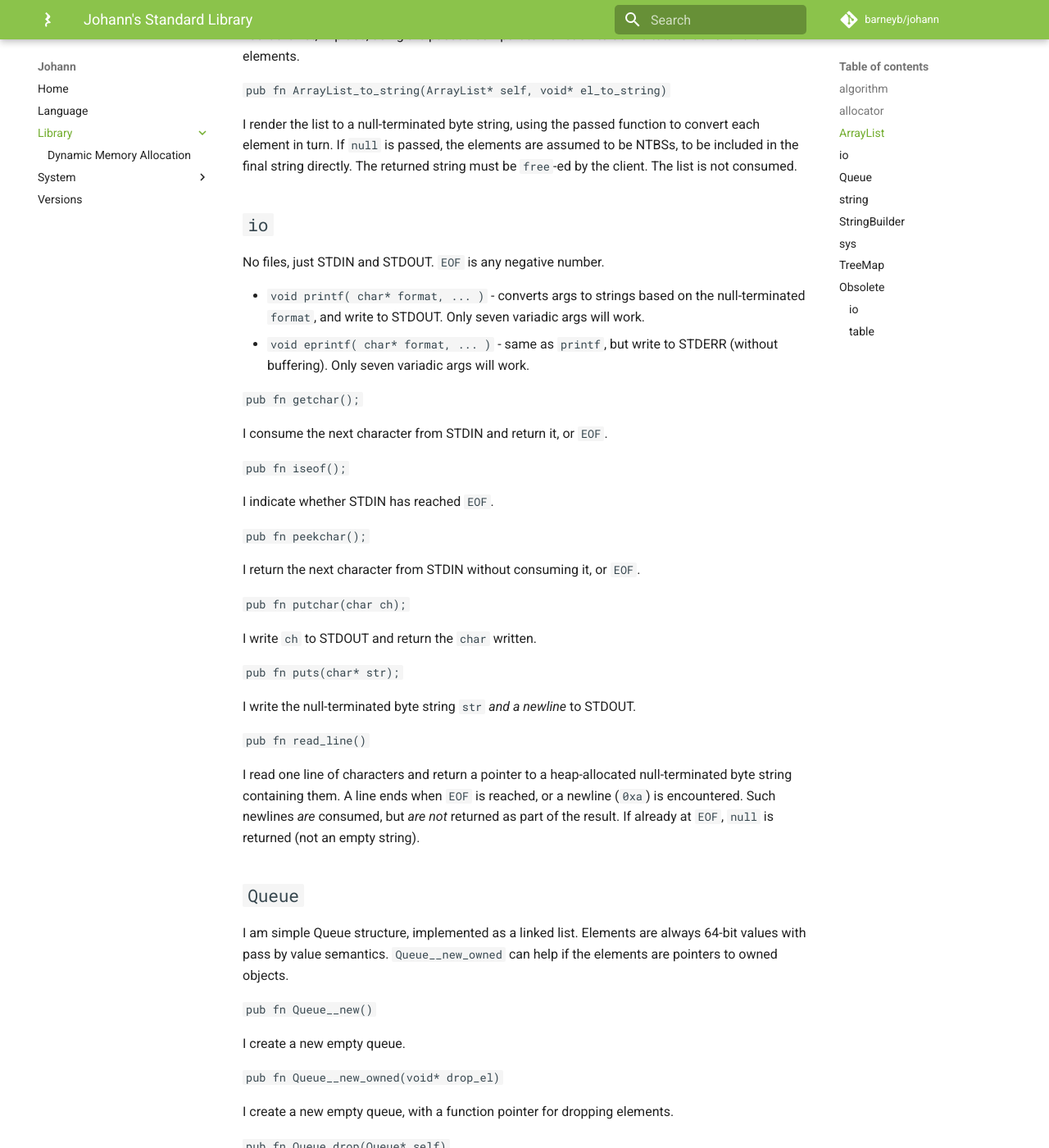
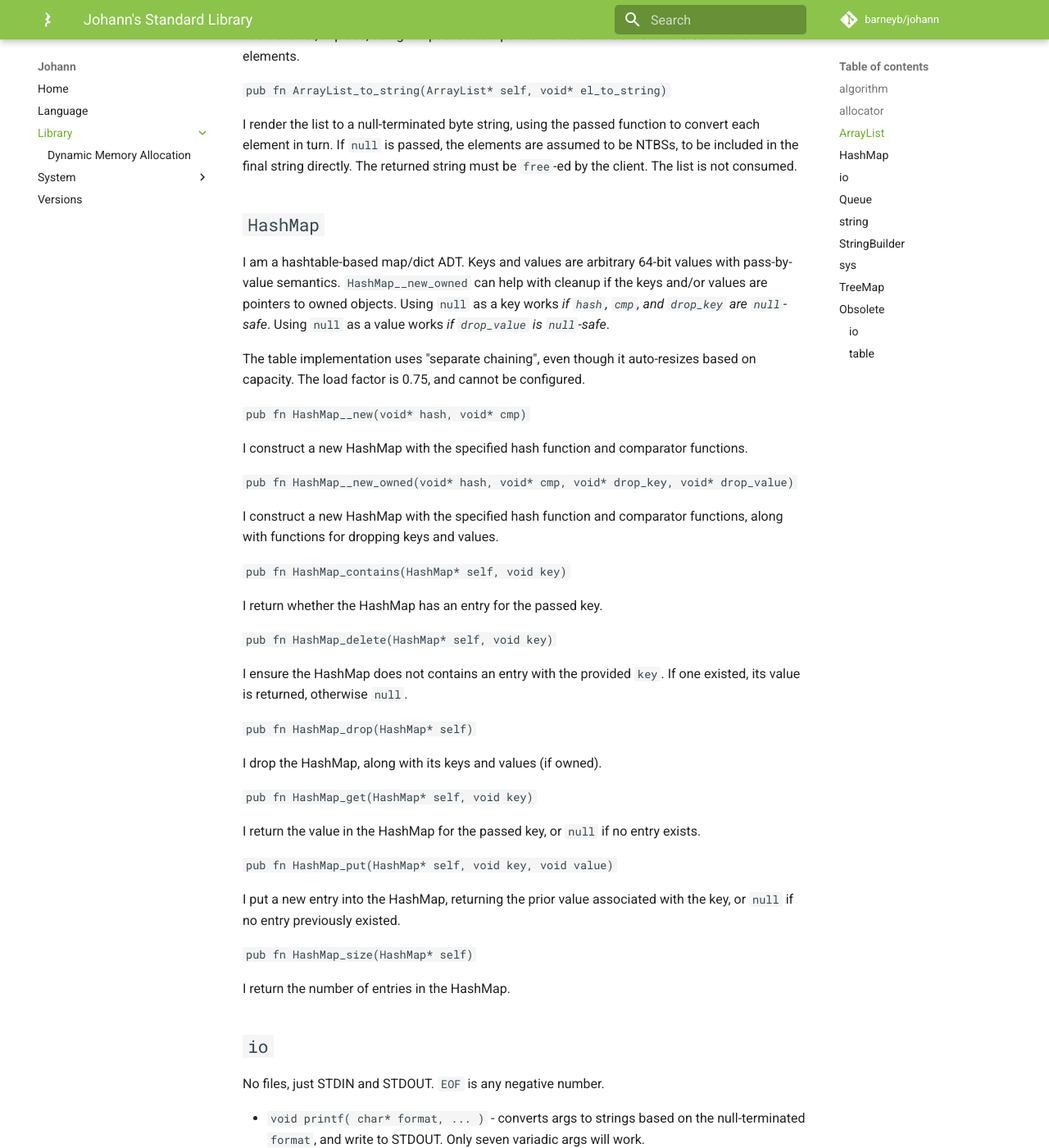
Before and after one commit to barneyb/johann, an MkDocs documentation site: the page built from documentation/docs/library/index.md, in a window 1280 px wide and 1400 px high, scrolled down 2372 px. Shown: the whole window at 82% size. Built offline with MkDocs 1.6.1 and Material for MkDocs 9.7.7, drawn with Linux system fonts in a browser that asks for light colours; comment, search, counter and statistics services are not loaded; some of the changed text lies outside the part shown.

Commit message:
add docs for hashmap

```diff
--- a/documentation/docs/library/index.md
+++ b/documentation/docs/library/index.md
@@ -18,6 +18,7 @@ General-purpose algorithms. Currently just sort. Binary search is a likely futur
 I sort the elements at indices at or above `lo` and less than `hi` of the given array `arr`, using the comparator function pointer `cmp` to compare elements, _assuming each element is `sizeof(void*)`_. Since Johann puts nearly everything behind a pointer into the heap (Java-like, not C-like), this is probably what you want. If your array has elements of a different size (e.g., a manually-laid-out array of non-pointers), you'll need to implement sorting manually too.
 
 <!--{/johanndoc:jstdlib/algorithm.jn}-->
+
 <!--{johanndoc:jstdlib/allocator.jn}-->
 
 ## `allocator`
@@ -105,6 +106,49 @@ I sort the list, in place, using the passed comparator function to define total
 I render the list to a null-terminated byte string, using the passed function to convert each element in turn. If `null` is passed, the elements are assumed to be NTBSs, to be included in the final string directly. The returned string must be `free`-ed by the client. The list is not consumed.
 
 <!--{/johanndoc:jstdlib/ArrayList.jn}-->
+
+<!--{johanndoc:jstdlib/HashMap.jn}-->
+
+## `HashMap`
+
+I am a hashtable-based map/dict ADT. Keys and values are arbitrary 64-bit values with pass-by-value semantics. `HashMap__new_owned` can help with cleanup if the keys and/or values are pointers to owned objects. Using `null` as a key works _if `hash`, `cmp`, and `drop_key` are `null`-safe_. Using `null` as a value works _if `drop_value` is `null`-safe_.
+
+ The table implementation uses "separate chaining", even though it auto-resizes based on capacity. The load factor is 0.75, and cannot be configured.
+
+
+`pub fn HashMap__new(void* hash, void* cmp) `
+
+I construct a new HashMap with the specified hash function and comparator functions.
+
+`pub fn HashMap__new_owned(void* hash, void* cmp, void* drop_key, void* drop_value) `
+
+I construct a new HashMap with the specified hash function and comparator functions, along with functions for dropping keys and values.
+
+`pub fn HashMap_contains(HashMap* self, void key) `
+
+I return whether the HashMap has an entry for the passed key.
+
+`pub fn HashMap_delete(HashMap* self, void key) `
+
+I ensure the HashMap does not contains an entry with the provided `key`. If one existed, its value is returned, otherwise `null`.
+
+`pub fn HashMap_drop(HashMap* self) `
+
+I drop the HashMap, along with its keys and values (if owned).
+
+`pub fn HashMap_get(HashMap* self, void key) `
+
+I return the value in the HashMap for the passed key, or `null` if no entry exists.
+
+`pub fn HashMap_put(HashMap* self, void key, void value) `
+
+I put a new entry into the HashMap, returning the prior value associated with the key, or `null` if no entry previously existed.
+
+`pub fn HashMap_size(HashMap* self) `
+
+I return the number of entries in the HashMap.
+
+<!--{/johanndoc:jstdlib/HashMap.jn}-->
 
 <!--{johanndoc:jstdlib/io.jn}-->
 
@@ -214,6 +258,10 @@ clone the passed string into a new allocation.
 `pub fn strcmp(char* lhs, char* rhs) `
 
 I compare two null-terminated byte strings and return a negative number if `lhs` sorts lexicographically first, a positive number if `rhs` is first, and zero if they are equal.
+
+`pub fn strhash(char* str) `
+
+I return an `int` hash value for the passed string. The hash of both the empty string and the null pointer is zero. I'm not a _good_ hash function, just a good-enough default.
 
 `pub fn strjoin(ArrayList* parts, char* sep) `
 
```
Also changed, not shown: 1 other file.
